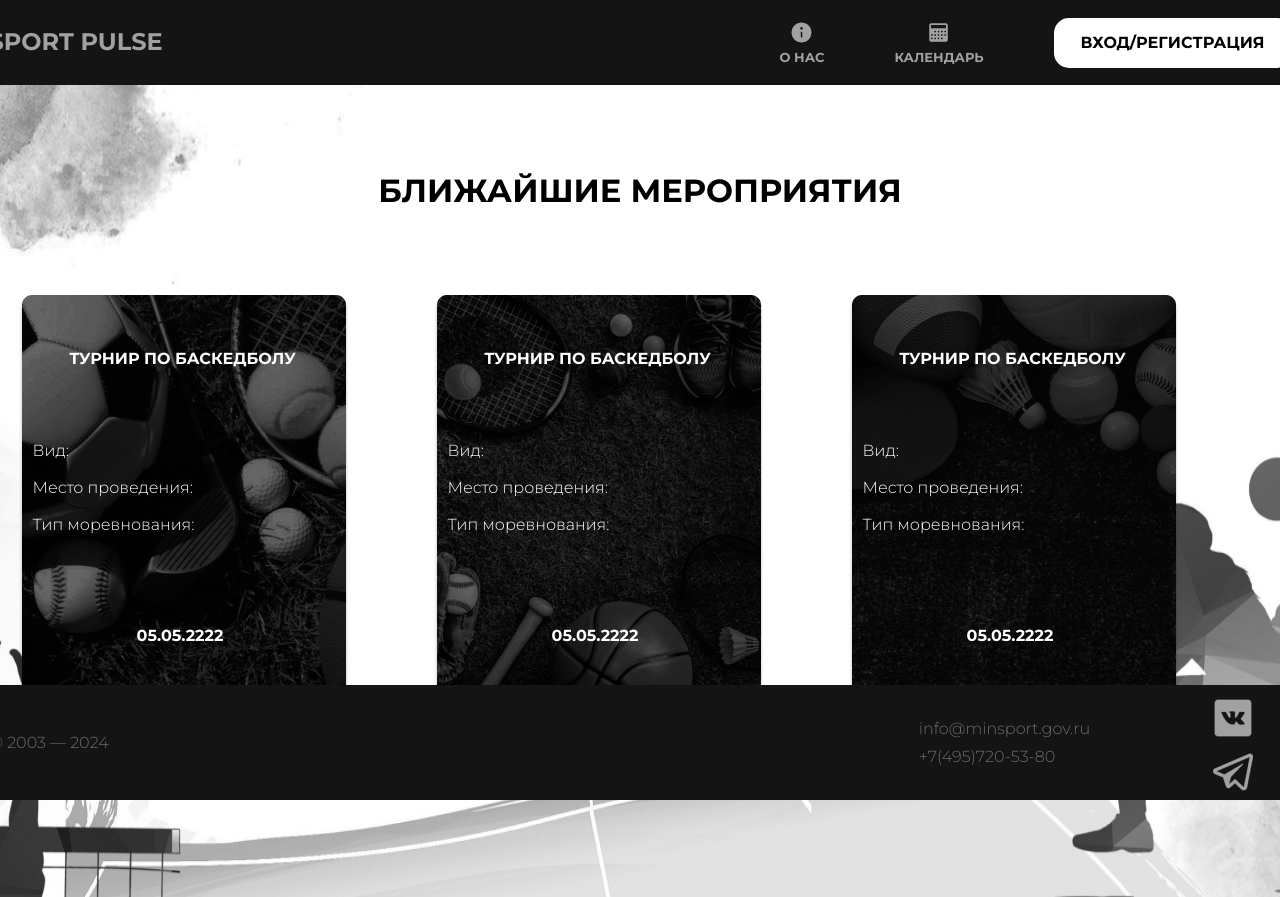
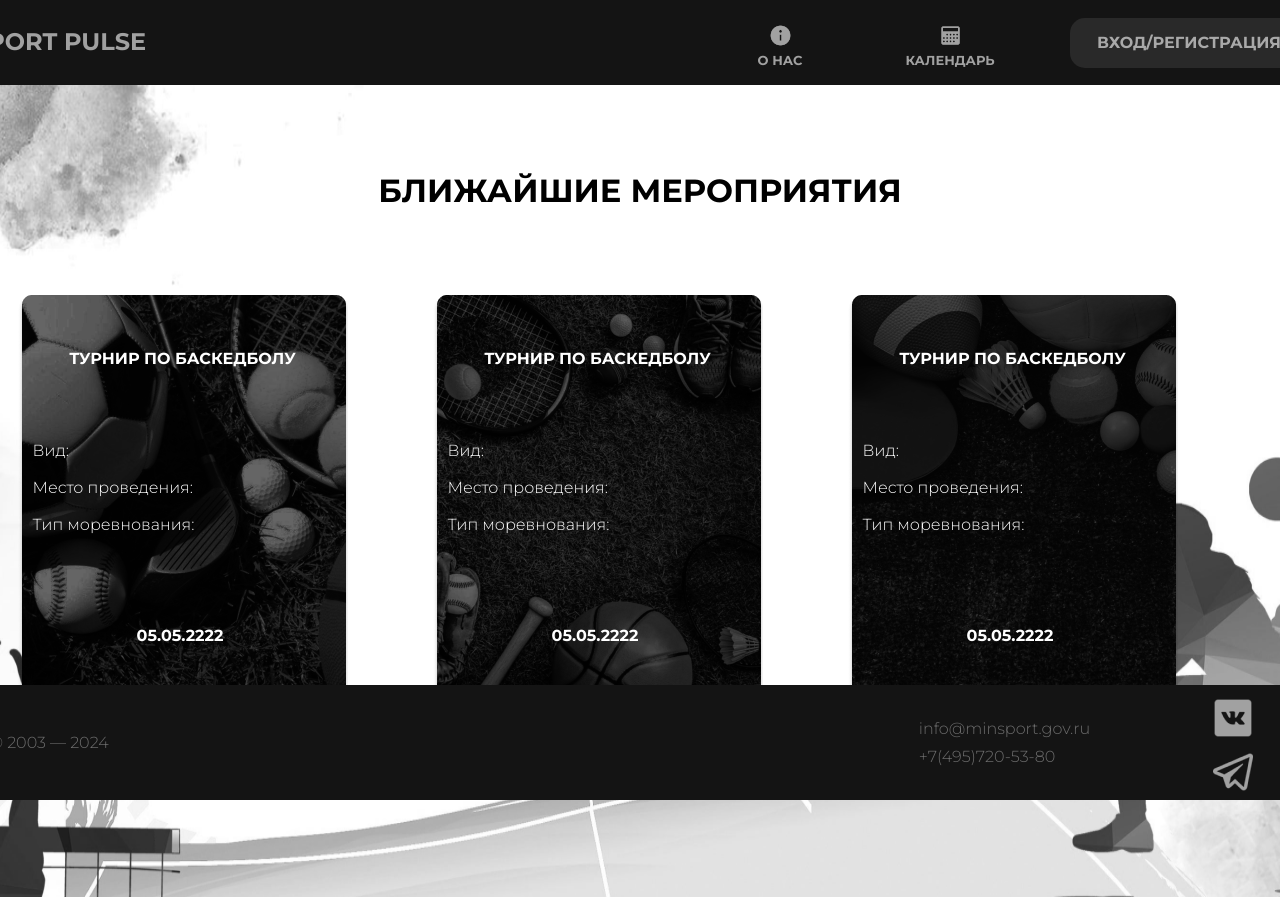
Before and after one commit to HomnixMirn/a-cutlet-with-a-puree-, a React (Create React App) app in the folder reactapp/: page / in a window 1280 px wide. Shown: the top 897 px of the page. Built offline with nearby package versions, Linux system fonts and the light colour scheme; no server answers.

Commit message:
button header

```diff
--- a/reactapp/src/components/Header.jsx
+++ b/reactapp/src/components/Header.jsx
@@ -2,7 +2,9 @@ import './header.css'
 import { useEffect } from "react";
 import { Link } from "react-router-dom";
 import info from "../static/img/Info.png"
+import info2 from "../static/img/Info2.png"
 import calendar from "../static/img/Calendar.png"
+import calendar2 from "../static/img/Calendar2.png"
 import profile from "../static/img/Male User.png"
 import log from "../static/img/Logout.png"
 import { API_URL } from '..';
@@ -31,10 +33,12 @@ function Header() {
             <div className="header-left">
             <Link to={'/'} className='header-a'>
                 <img src={info} alt="" className="header-img"/>
+                <img src={info2} class="header-img-hover"/>
                 <h1 className="header-a-h1">О нас</h1>
             </Link>
             <Link to={'/calendar'} className='header-a'>
                 <img src={calendar} alt="" className="header-img" />
+                <img src={calendar2} class="header-img-hover"/>
                 <h1 className="header-a-h1">Календарь</h1>
             </Link>
             { localStorage.getItem('token')
--- a/reactapp/src/components/header.css
+++ b/reactapp/src/components/header.css
@@ -12,24 +12,60 @@ header{
     flex-direction: row;
     align-items: center;
 }
-.header-a{
+.header-a {
     display: flex;
-    flex-direction: column;
+    flex-direction: column-reverse;
     align-items: center;
     gap: 5px;
     text-decoration: none;
+    width: 100px;
+    height: 50px;
+    position: relative;
+    overflow: visible;
 }
-.header-a-h1{
+
+.header-a:focus,
+.header-a:hover {
+    background-color: #fff;
+    border-radius: 12px;
+}
+
+.header-a:focus > .header-a-h1,
+.header-a:hover > .header-a-h1 {
+    color: rgba(20, 20, 20, 1);
+}
+
+.header-a:focus .header-img-hover,
+.header-a:hover .header-img-hover {
+    opacity: 1;
+    z-index: 2;
+}
+
+.header-a-h1 {
     font-family: Bold;
     font-weight: 700;
     font-size: 13px;
-line-height: 111%;
-text-transform: uppercase;
-color: rgba(255, 255, 255, 0.6);
+    line-height: 111%;
+    text-transform: uppercase;
+    color: rgba(255, 255, 255, 0.6);
 }
-.header-img{
+
+.header-img {
     height: 25px;
+    position: absolute;
+    bottom: 20px;
+    z-index: 1;
 }
+
+.header-img-hover {
+    height: 25px;
+    position: absolute;
+    bottom: 20px;
+    z-index: 0;
+    opacity: 0;
+    transition: opacity 0.3s;
+}
+
 .logo{
     text-decoration: none;
     font-family: Bold;
@@ -40,7 +76,7 @@ color: rgba(255, 255, 255, 0.6);
     color: rgba(255, 255, 255, 0.6);
 }
 .ul-header{
-    background-color: white;
+    background-color: rgba(41, 41, 41, 1);
     border-radius: 15px;
     height: 50px;
     width: 238px;
@@ -48,15 +84,26 @@ color: rgba(255, 255, 255, 0.6);
     align-items: center;
     justify-content: center;
 }
+
+.ul-header:hover {
+    background-color: #fff;
+}
+    .ul-header:hover > .register,
+    .ul-header:hover > .personal_info
+{
+    color: rgba(20, 20, 20, 1);
+}
+
 .register{
     text-transform: uppercase;
     text-decoration: none;
-    color: black;
+    color: rgba(255, 255, 255, 0.6);
     font-family: bold;
 }
+
 .personal_info{
     text-transform: uppercase;
     text-decoration: none;
-    color: black;
+    color: rgba(255, 255, 255, 0.6);
     font-family: bold;
 }
```
Also changed, not shown: reactapp/src/static/img/Calendar2.png (added), reactapp/src/static/img/Info2.png (added).
